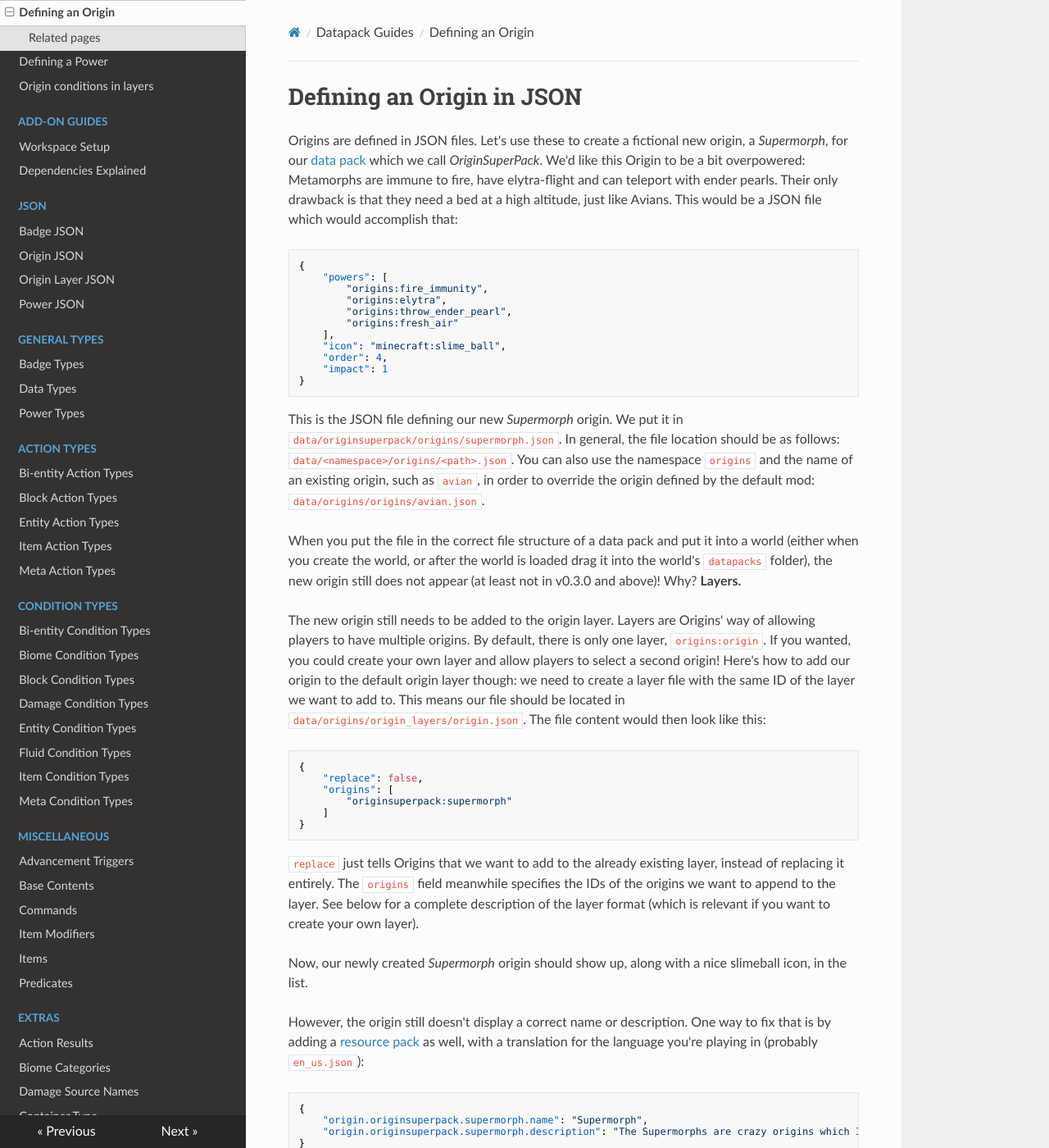
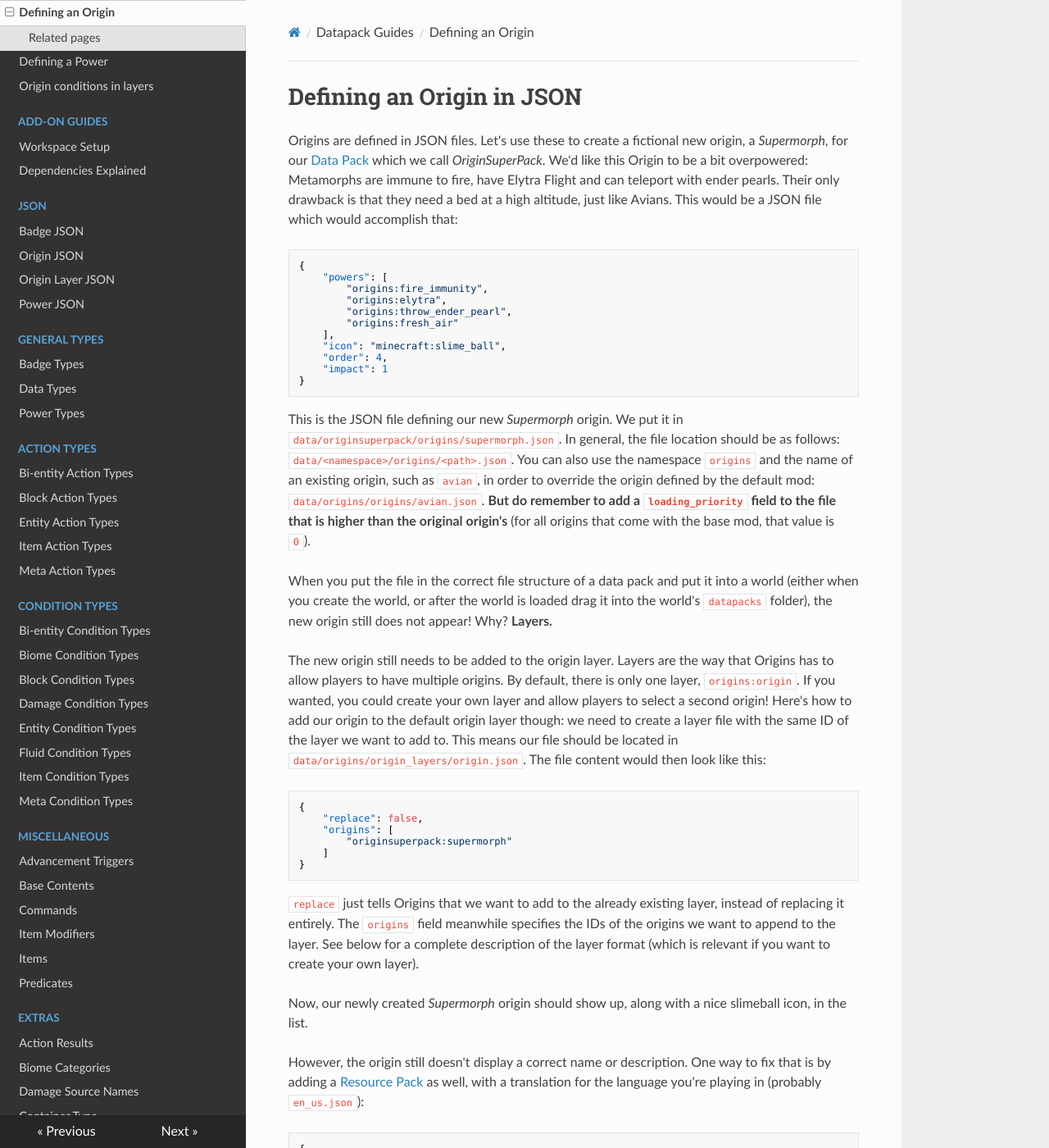
Before and after one commit to apace100/origins-docs, an MkDocs documentation site: the page built from docs/guides/data/define_origin.md, in a window 1280 px wide and 1400 px high. Shown: the whole window at 82% size. Built offline with MkDocs 1.6.1, drawn with Linux system fonts in a browser that asks for light colours; nearby versions of some CDN libraries.

Commit message:
Update `define_origin.md` (Guides)
- Fix some capitalization inconsistencies
- Removed comment about the origin not working as-is only in v0.3.0 and
above, as this is the Wiki version for ~v1.8.x and above.
- Added notive about the `loading_priority` field to the section about
replacing an existing origin.
- Fixed other various grammar issues

````diff
--- a/docs/guides/data/define_origin.md
+++ b/docs/guides/data/define_origin.md
@@ -5,7 +5,7 @@ date: 2021-05-02
 
 # Defining an Origin in JSON
 
-Origins are defined in JSON files. Let's use these to create a fictional new origin, a _Supermorph_, for our [data pack](https://minecraft.gamepedia.com/Data_Pack) which we call _OriginSuperPack_. We'd like this Origin to be a bit overpowered: Metamorphs are immune to fire, have elytra-flight and can teleport with ender pearls. Their only drawback is that they need a bed at a high altitude, just like Avians. This would be a JSON file which would accomplish that:
+Origins are defined in JSON files. Let's use these to create a fictional new origin, a _Supermorph_, for our [Data Pack](https://minecraft.gamepedia.com/Data_Pack) which we call _OriginSuperPack_. We'd like this Origin to be a bit overpowered: Metamorphs are immune to fire, have Elytra Flight and can teleport with ender pearls. Their only drawback is that they need a bed at a high altitude, just like Avians. This would be a JSON file which would accomplish that:
 
 ```json
 {
@@ -21,11 +21,11 @@ Origins are defined in JSON files. Let's use these to create a fictional new ori
 }
 ```
 
-This is the JSON file defining our new _Supermorph_ origin. We put it in `data/originsuperpack/origins/supermorph.json`. In general, the file location should be as follows: `data/<namespace>/origins/<path>.json`. You can also use the namespace `origins` and the name of an existing origin, such as `avian`, in order to override the origin defined by the default mod: `data/origins/origins/avian.json`.
+This is the JSON file defining our new _Supermorph_ origin. We put it in `data/originsuperpack/origins/supermorph.json`. In general, the file location should be as follows: `data/<namespace>/origins/<path>.json`. You can also use the namespace `origins` and the name of an existing origin, such as `avian`, in order to override the origin defined by the default mod: `data/origins/origins/avian.json`. **But do remember to add a `loading_priority` field to the file that is higher than the original origin's** (for all origins that come with the base mod, that value is `0`).
 
-When you put the file in the correct file structure of a data pack and put it into a world (either when you create the world, or after the world is loaded drag it into the world's `datapacks` folder), the new origin still does not appear (at least not in v0.3.0 and above)! Why? **Layers.**
+When you put the file in the correct file structure of a data pack and put it into a world (either when you create the world, or after the world is loaded drag it into the world's `datapacks` folder), the new origin still does not appear! Why? **Layers.**
 
-The new origin still needs to be added to the origin layer. Layers are Origins' way of allowing players to have multiple origins. By default, there is only one layer, `origins:origin`. If you wanted, you could create your own layer and allow players to select a second origin! Here's how to add our origin to the default origin layer though: we need to create a layer file with the same ID of the layer we want to add to. This means our file should be located in `data/origins/origin_layers/origin.json`. The file content would then look like this:
+The new origin still needs to be added to the origin layer. Layers are the way that Origins has to allow players to have multiple origins. By default, there is only one layer, `origins:origin`. If you wanted, you could create your own layer and allow players to select a second origin! Here's how to add our origin to the default origin layer though: we need to create a layer file with the same ID of the layer we want to add to. This means our file should be located in `data/origins/origin_layers/origin.json`. The file content would then look like this:
 
 ```json
 {
@@ -40,7 +40,7 @@ The new origin still needs to be added to the origin layer. Layers are Origins'
 
 Now, our newly created _Supermorph_ origin should show up, along with a nice slimeball icon, in the list.
 
-However, the origin still doesn't display a correct name or description. One way to fix that is by adding a [resource pack](https://minecraft.gamepedia.com/Resource_Pack) as well, with a translation for the language you're playing in (probably `en_us.json`):
+However, the origin still doesn't display a correct name or description. One way to fix that is by adding a [Resource Pack](https://minecraft.gamepedia.com/Resource_Pack) as well, with a translation for the language you're playing in (probably `en_us.json`):
 ```json
 {
 	"origin.originsuperpack.supermorph.name": "Supermorph",
````
